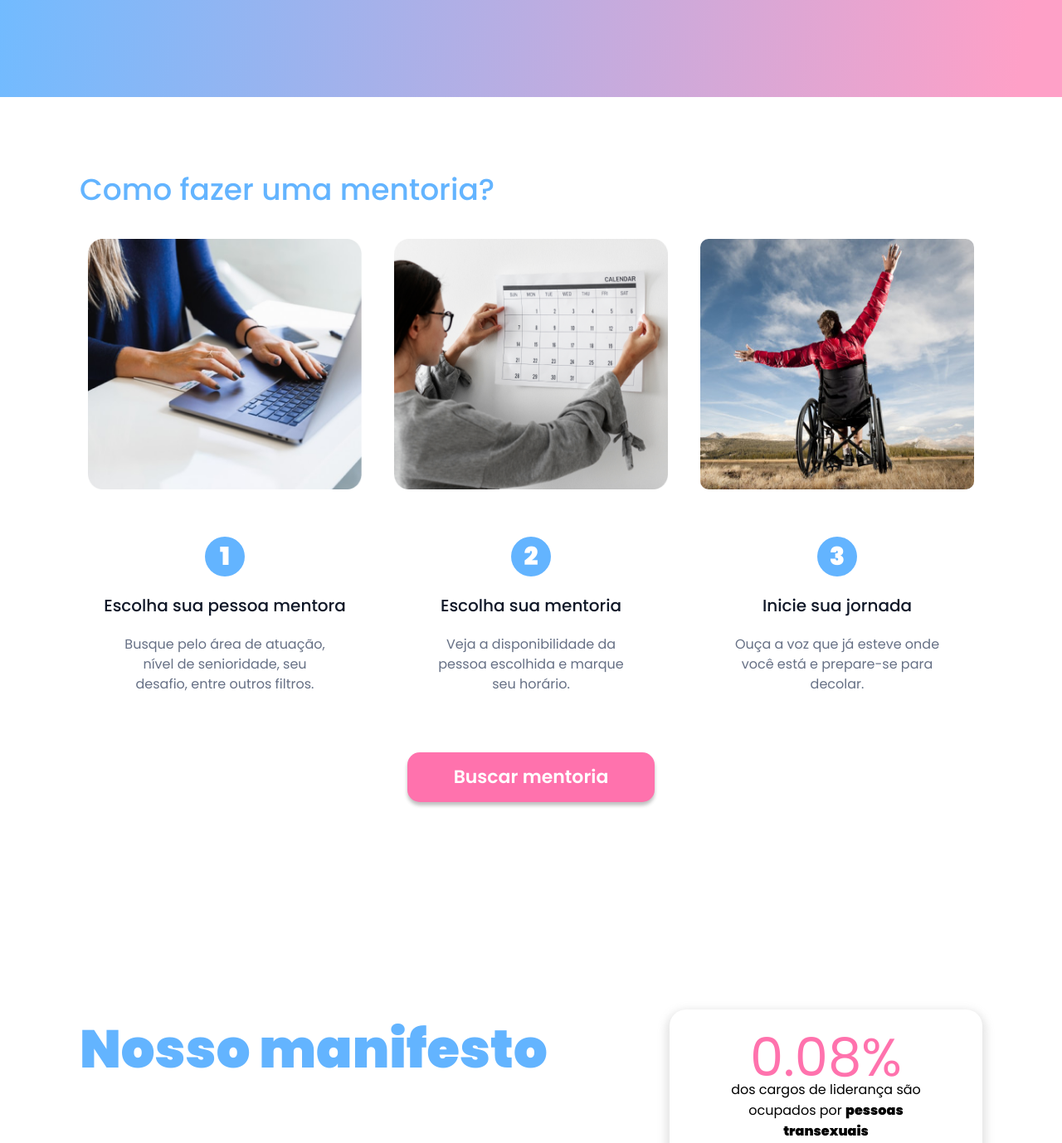
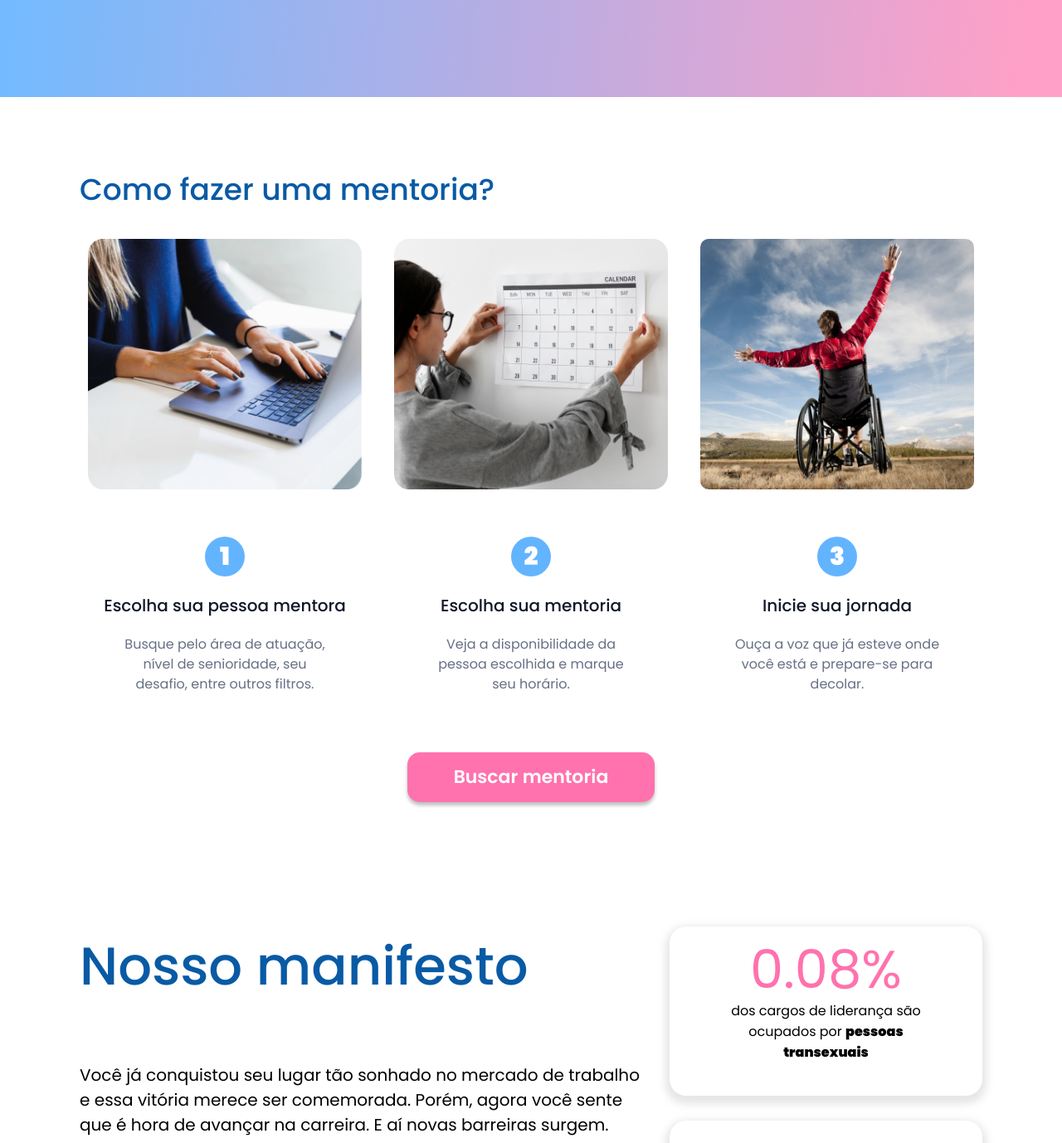
Before and after one commit to IsaacJBS/provihack, a website: page pages/home/index.html in a window 1280 px wide. Shown: the part 706-2084 px from the top of the page at 83% size. Drawn offline with Linux system fonts and the light colour scheme.

Commit message:
fix: cor das fontes, padding da primeira section

```diff
--- a/pages/home/index.html
+++ b/pages/home/index.html
@@ -49,7 +49,7 @@
         <p>
           Aqui na Empuxo pessoas que já estiveram no seu lugar estão esperando para te ajudar a avançar na carreira.
         </p>
-        <button class="section__btn">Comece agora</button>
+        <a href="../mentoria/index.html"><button class="section__btn">Comece agora</button></a>
       </div>
       <div class="right__section">
         <div class="right__section-1">
@@ -100,7 +100,7 @@
           </article>
         </div>
         <div class="btn__card">
-          <button class="btn--rosa">Buscar mentoria</button>
+          <a href="../mentoria/index.html"><button class="btn--rosa">Buscar mentoria</button></a>
         </div>
       </div>
     </div>
--- a/pages/home/style.css
+++ b/pages/home/style.css
@@ -96,7 +96,7 @@ article {
   display: flex;
   flex-direction: column;
 
-  padding: 100px 0;
+  padding: 100px 0 0 0;
 }
 
 .cards {
@@ -109,7 +109,7 @@ article {
   font-size: 36px;
   line-height: 24px;
 
-  color: #63b4ff;
+  color: #095aa5;
 
   margin-bottom: 37px;
 }
@@ -196,11 +196,12 @@ article {
 }
 
 .manifesto-left h1 {
+  font-weight: 500;
   font-size: 64px;
   text-align: left;
   margin-bottom: 69px;
 
-  color: #63b4ff;
+  color: #095aa5;
 }
 
 .manifesto-left p {
@@ -227,5 +228,5 @@ article {
 .manifesto__card span {
   font-size: 64px;
   line-height: 24px;
-  margin-bottom: 14px;
+  margin-bottom: 25px;
 }
```
